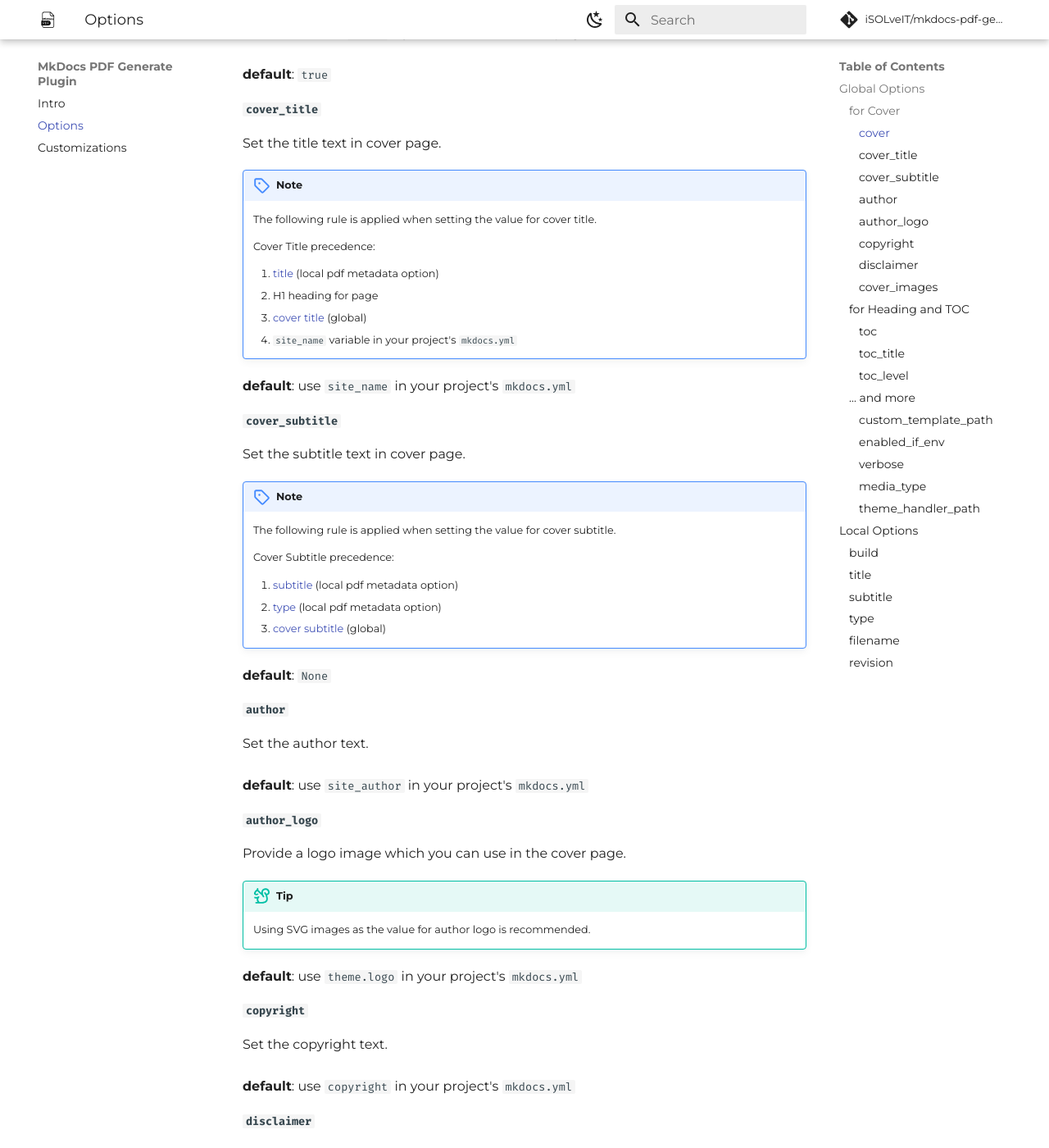
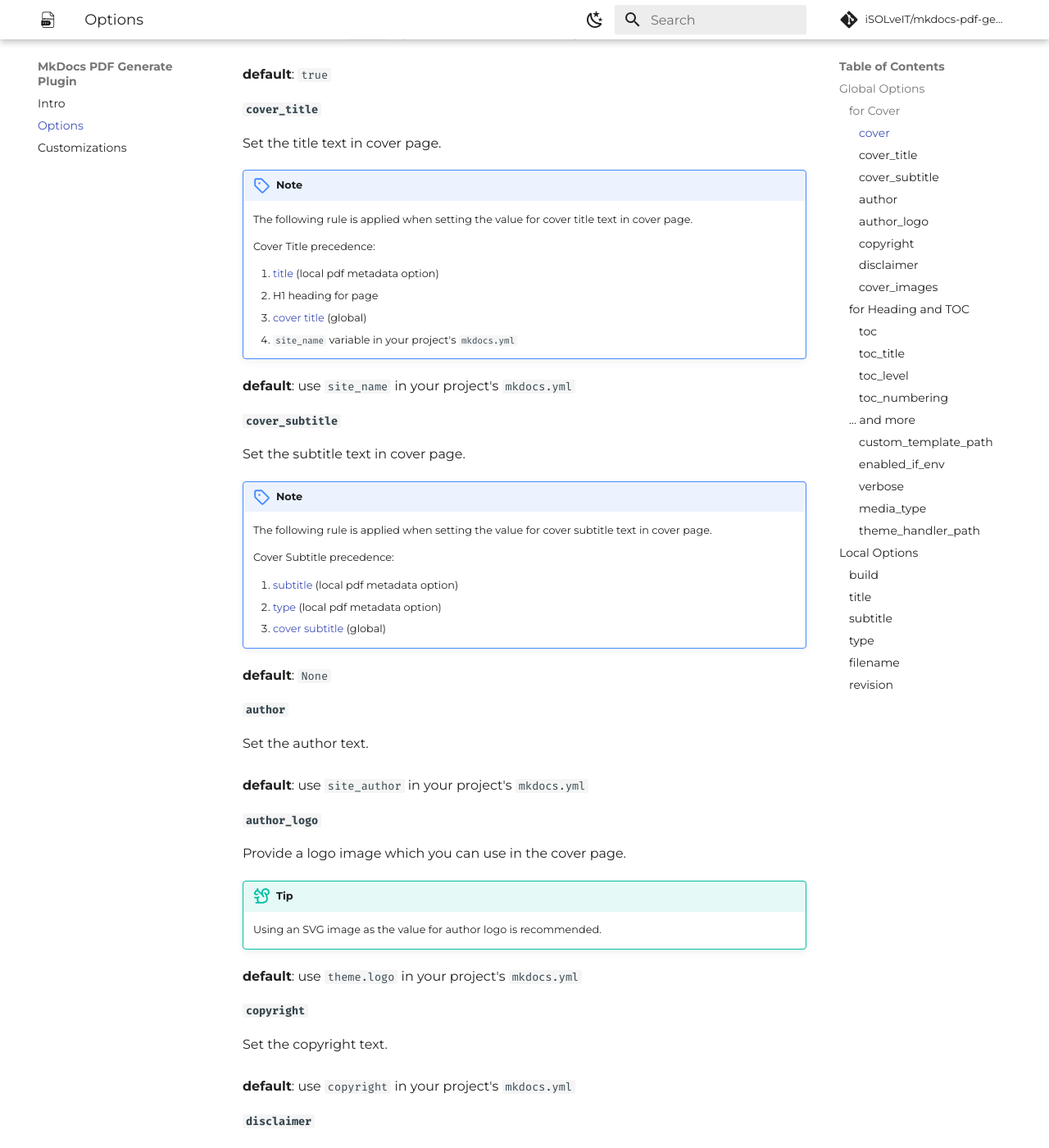
Before and after one commit to iSOLveIT/mkdocs-pdf-generate, an MkDocs documentation site: the page built from docs/docs/options.md, in a window 1280 px wide and 1400 px high, scrolled down 942 px. Shown: the whole window at 82% size. Built offline with MkDocs 1.6.1 and Material for MkDocs 9.7.7, drawn with Linux system fonts in a browser that asks for light colours; comment, search, counter and statistics services are not loaded; some of the changed text lies outside the part shown.

Commit message:
Fixed some mistakes.

```diff
--- a/docs/docs/options.md
+++ b/docs/docs/options.md
@@ -55,7 +55,7 @@
 
 !!! note
 
-    The following rule is applied when setting the value for cover title.
+    The following rule is applied when setting the value for cover title text in cover page.
 
     Cover Title precedence:
 
@@ -72,7 +72,7 @@
 
 !!! note
 
-    The following rule is applied when setting the value for cover subtitle.
+    The following rule is applied when setting the value for cover subtitle text in cover page.
 
     Cover Subtitle precedence:
 
@@ -93,7 +93,7 @@
 
 !!! tip
 
-    Using SVG images as the value for author logo is recommended.
+    Using an SVG image as the value for author logo is recommended.
 
 **default**: use `theme.logo` in your project's `mkdocs.yml`
 
@@ -157,6 +157,12 @@
 
     The developers are working on extending the range for `toc_level` option from a value between
     `1-3` to a value between `1-6`.
+
+#### `toc_numbering`
+
+Set the value to `false` if you don't want your table of contents to be numbered in the PDF document. <br>
+**default**: `true`
+
 
 ### ... and more
 
```
Also changed, not shown: docs/docs/customise/customisation.md (+1 -1 lines).
